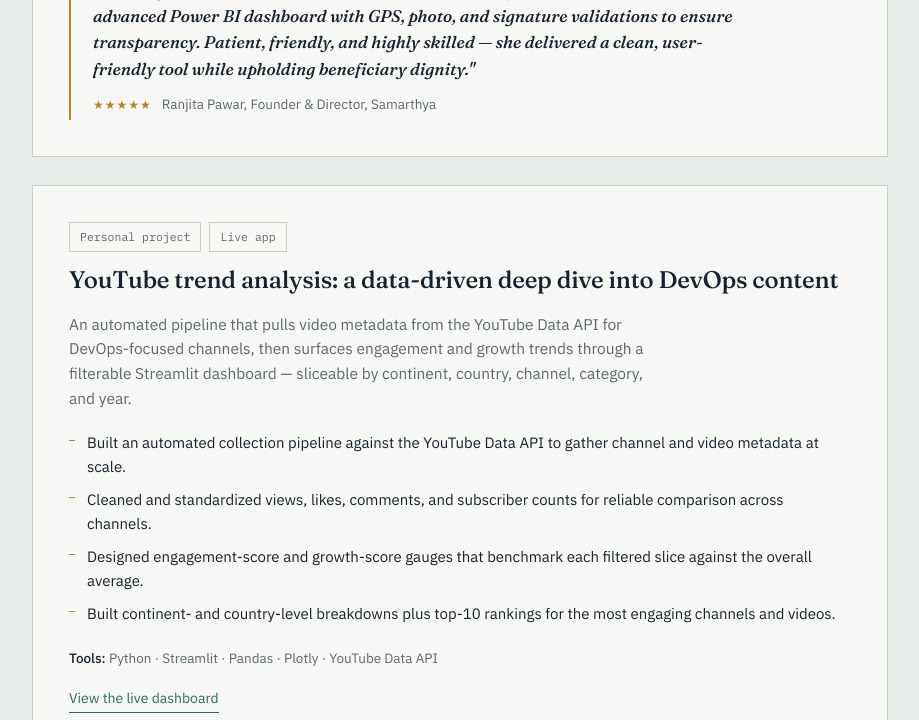
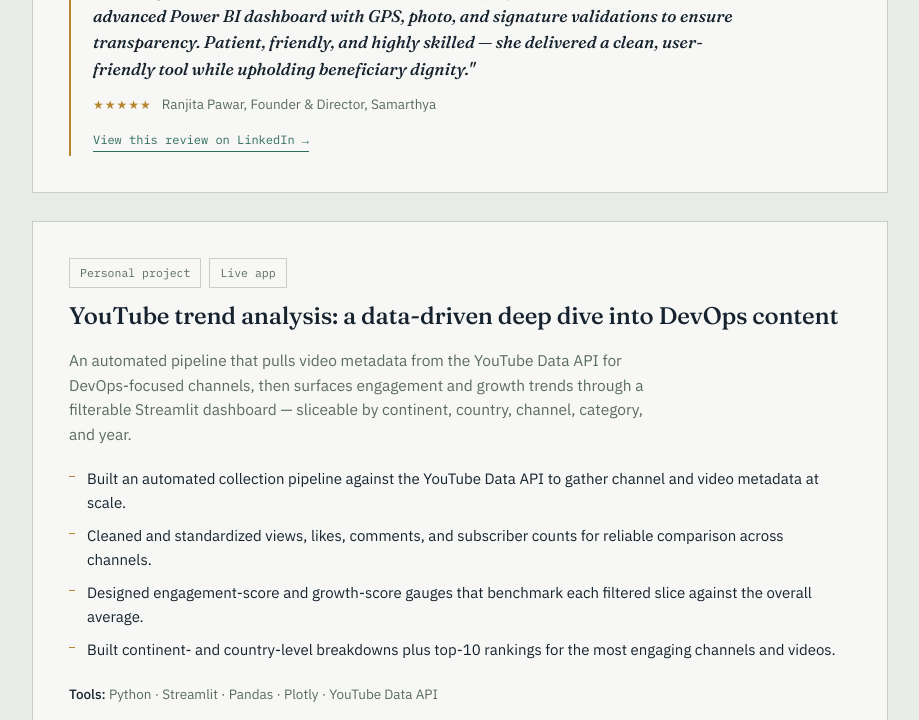
Before and after one commit to darshanabk/darshanabk.github.io, a plain HTML site: page index.html in a window 1280 px wide. Shown: the part 2400-3120 px from the top of the page, without its empty margins (180-1099 px from the left). Drawn offline with Linux system fonts and the light colour scheme.

Commit message:
Add LinkedIn review link and update social links
Added a review link to LinkedIn and updated social links.

```diff
--- a/index.html
+++ b/index.html
@@ -254,7 +254,21 @@
     display:flex;align-items:center;gap:10px;
   }
   .quote-attr .stars{color:var(--gold);letter-spacing:1px;font-size:12px;}
+  .review-link{
+  display:inline-block;
+  margin-top:14px;
+  font-family:'IBM Plex Mono', monospace;
+  font-size:12px;
+  color:var(--teal);
+  text-decoration:none;
+  border-bottom:1px solid var(--teal);
+  padding-bottom:2px;
+}
 
+.review-link:hover{
+  color:var(--gold);
+  border-color:var(--gold);
+}
   /* ---------- Capabilities ---------- */
   .cap-row{
     display:grid;grid-template-columns:220px 1fr;gap:24px;
@@ -492,6 +506,14 @@
             <span class="stars">★★★★★</span>
             <span>Ranjita Pawar, Founder &amp; Director, Samarthya</span>
           </div>
+          <a
+  class="review-link"
+  href="https://www.linkedin.com/services/page/054179341b159a7562?lipi=urn%3Ali%3Apage%3Ad_flagship3_services_page%3BJckunoNTTfil4g4JHMf81w%3D%3D"
+  target="_blank"
+  rel="noopener"
+>
+  View this review on LinkedIn →
+</a>
         </div>
       </div>
 
@@ -661,6 +683,11 @@
           <div class="socials">
             <!-- TODO: replace with your real LinkedIn URL -->
             <a href="https://www.linkedin.com/in/darshanabk/" target="_blank" rel="noopener">LinkedIn</a>
+
+            <a href="https://www.linkedin.com/services/page/054179341b159a7562?lipi=urn%3Ali%3Apage%3Ad_flagship3_services_page%3BJckunoNTTfil4g4JHMf81w%3D%3D"
+            target="_blank"
+            rel="noopener">Services</a>
+
             <!-- TODO: replace with your real GitHub URL -->
             <a href="https://github.com/darshanabk" target="_blank" rel="noopener">GitHub</a>
           </div>
```
